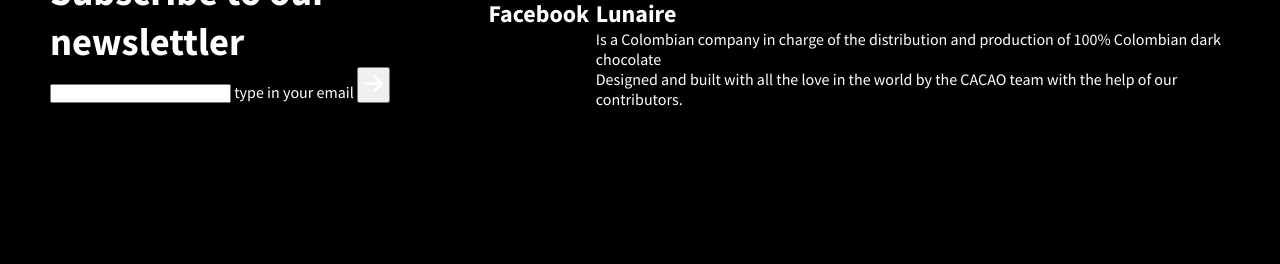
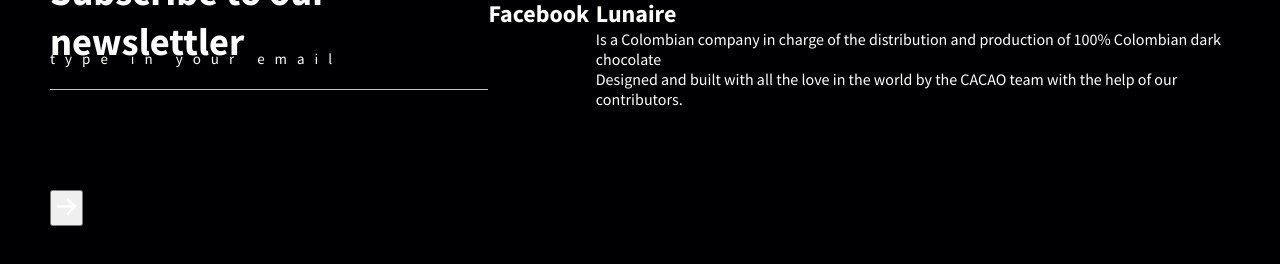
Before and after one commit to escobarnatalia/TallerWeb_Cacao, a plain HTML site: page index.html in a window 1280 px wide. Shown: the part 2894-3158 px from the top of the page. Drawn offline with Linux system fonts and the light colour scheme.

Commit message:
newslatter

```diff
--- a/index.html
+++ b/index.html
@@ -130,19 +130,21 @@
 
             <div class="footer__news">
 
-                <form class="footer__login">
-                    <h2 class="footer__title">Subscribe to our newslettler</h2>
-
-                    <label class="form__label">
-                        <input required type="text">
-                        <span class="form__lbl">
+                <form class="footer__form">
+                    <h2 class="footer__title">
+                        Subscribe to our newslettler
+                    </h2>
+                    <input class="footer__input" type="text" required>
+                    <label class="footer__lbl">
+                        <span class="footer__textlbl">
                             type in your email
                         </span>
                     </label>
-
-                    <button type="submit" class="btn">
+                    <button>
                         <img src="./Recursos/arrow-right.png" alt="send">
                     </button>
+
+
                 </form>
 
             </div>
--- a/styles/_footer.scss
+++ b/styles/_footer.scss
@@ -13,11 +13,46 @@
         line-height: 50px;
     }
 
-    &__login {
+    &__form {
         width: 100%;
-        height: 50px;
-        max-width: 298;
+        height: 123px;
+        max-width: 481px;
         position: relative;
 
     }
+
+    &__input {
+        width: 100%;
+        height: 100%;
+        background: none;
+        padding-top: 20px;
+        border: none;
+        outline: 0px;
+        color: #ffffff;
+        font-family: Source Sans Pro;
+    }
+
+    &__lbl {
+        position: absolute;
+        bottom: 0;
+        left: 0;
+        width: 100%;
+        height: 100%;
+        pointer-events: none;
+        border-bottom: 1px solid #c7c7c7;
+    }
+
+
+    &__textlbl {
+        position: absolute;
+        bottom: 5px;
+        left: 0;
+        transition: all 0.3s ease;
+        font-family: Source Sans Pro;
+        font-style: normal;
+        font-weight: normal;
+        font-size: 15px;
+        line-height: 50px;
+        letter-spacing: 10px;
+    }
 }
```
Also changed, not shown: styles/main.css, 1 other file.
